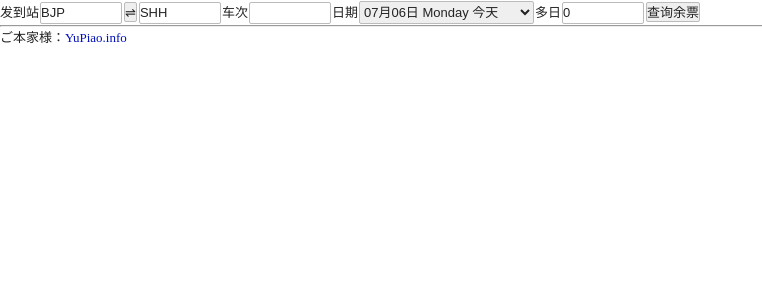
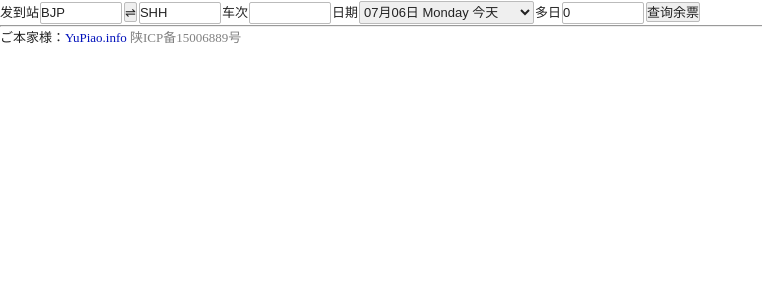
Before and after one commit to jimmyxu/yupiao, a PHP site: page / in a window 1280 px wide. Shown: the top 300 px of the page, without its empty margins (0-762 px from the left). Run offline with PHP 8.4, Linux system fonts and the light colour scheme.

Commit message:
首页加入备案号

```diff
--- a/index.php
+++ b/index.php
@@ -19,4 +19,4 @@ for ($i = 0; $i <= 62; $i++) {
     }
 }
 $dates = rtrim($dates, ',');
-?><!doctype html><meta charset=utf-8 /><title>余票查询</title><meta name=viewport content='initial-scale=1.0' /><link rel='shortcut icon' href=favicon.ico /><link rel=stylesheet href=css/style.css /><script src=js/jquery-2.1.4.min.js></script><script src=js/common.js></script><script src=js/yp.js></script><script src=js/jquery.csv2table-0.02-b-4.7.js></script><script>var dates='<?php echo $dates; ?>'.split(',');</script><div><form action=.>发到站<input name=A id=FZ size=8 value='<?php echo htmlspecialchars(@$_GET['A']); ?>' /><input type=button onclick='switchFZDZ();' value='&#x21cc;' tabindex=-1 /><input name=B id=DZ size=8 value='<?php echo htmlspecialchars(@$_GET['B']); ?>' />车次<input name=C id=TC size=8 value='<?php echo htmlspecialchars(@$_GET['C']); ?>' />日期<select name=D id=DATE><?php echo $options; ?></select>多日<input name=S id=DAYS size=8 value='<?php echo @$_GET['S'] ? htmlspecialchars(@$_GET['S']) : '0'; ?>' /><input type=button value=查询余票 id=ypquery_submit /></form></div><div><div id=result_title></div><div id=query_canvas></div><div id=result_canvas></div></div><hr /><small>ご本家様：<a href=http://yupiao.info>YuPiao.info</a></small>
+?><!doctype html><meta charset=utf-8 /><title>余票查询</title><meta name=viewport content='initial-scale=1.0' /><link rel='shortcut icon' href=favicon.ico /><link rel=stylesheet href=css/style.css /><script src=js/jquery-2.1.4.min.js></script><script src=js/common.js></script><script src=js/yp.js></script><script src=js/jquery.csv2table-0.02-b-4.7.js></script><script>var dates='<?php echo $dates; ?>'.split(',');</script><div><form action=.>发到站<input name=A id=FZ size=8 value='<?php echo htmlspecialchars(@$_GET['A']); ?>' /><input type=button onclick='switchFZDZ();' value='&#x21cc;' tabindex=-1 /><input name=B id=DZ size=8 value='<?php echo htmlspecialchars(@$_GET['B']); ?>' />车次<input name=C id=TC size=8 value='<?php echo htmlspecialchars(@$_GET['C']); ?>' />日期<select name=D id=DATE><?php echo $options; ?></select>多日<input name=S id=DAYS size=8 value='<?php echo @$_GET['S'] ? htmlspecialchars(@$_GET['S']) : '0'; ?>' /><input type=button value=查询余票 id=ypquery_submit /></form></div><div><div id=result_title></div><div id=query_canvas></div><div id=result_canvas></div></div><hr /><small>ご本家様：<a href=http://yupiao.info>YuPiao.info</a> <a href=http://www.miitbeian.gov.cn/ rel=nofollow style=color:grey;>陕ICP备15006889号</a></small>
```
